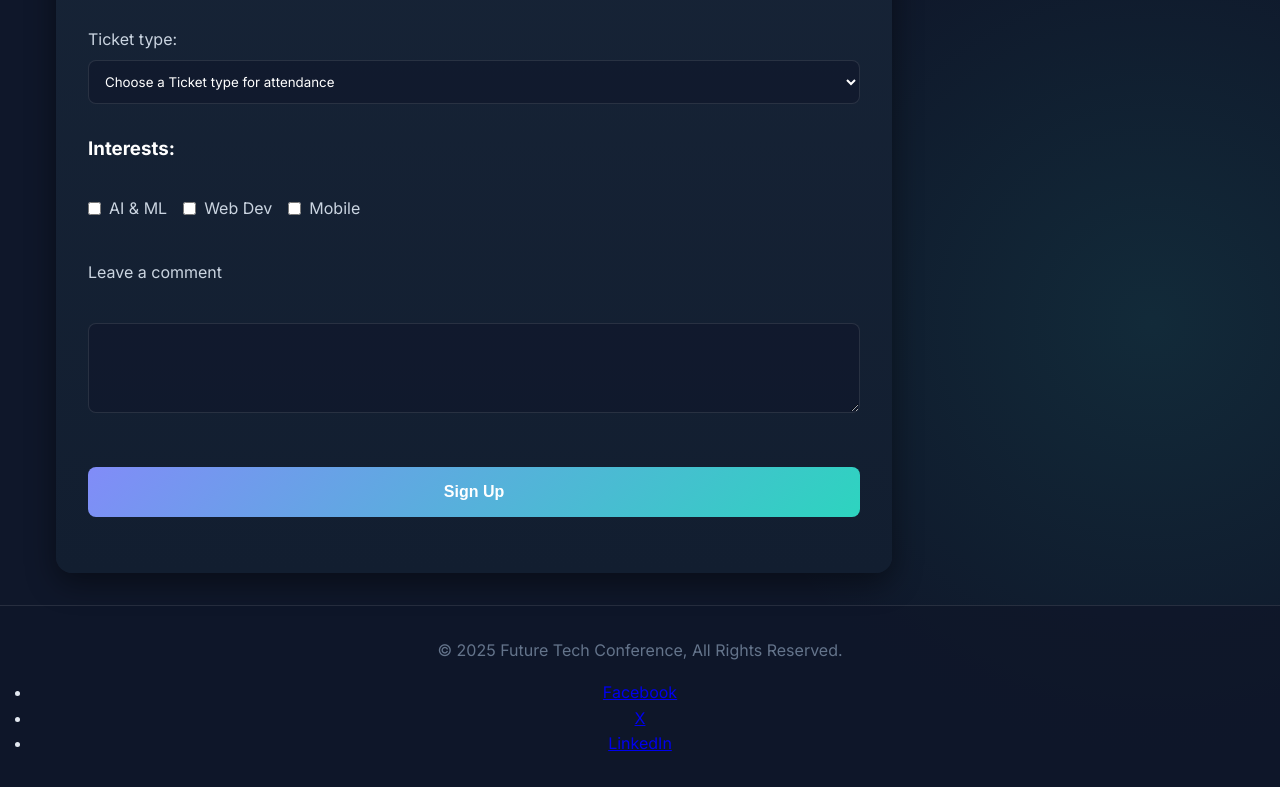
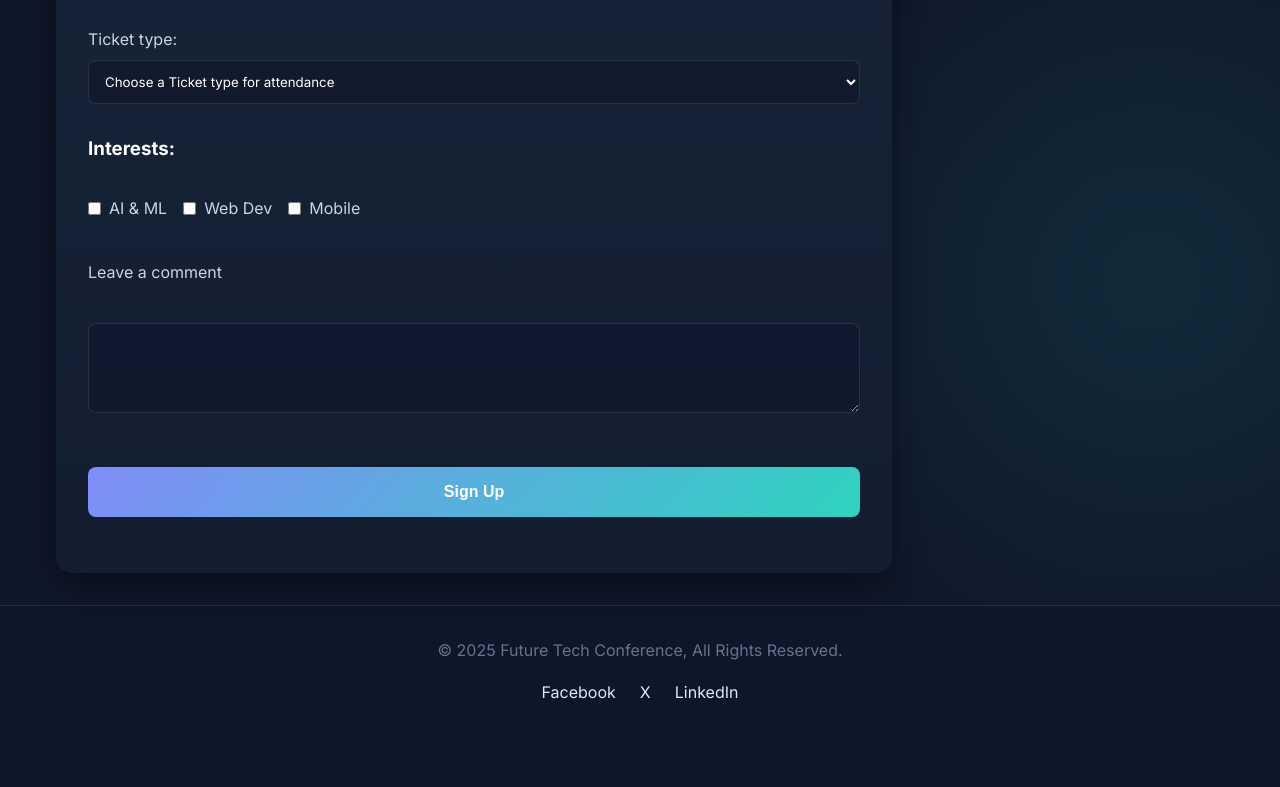
Before and after one commit to MariamTchelidze/forms-shota, a plain HTML site: page index.html in a window 1280 px wide. Shown: the part 1546-2333 px from the top of the page. After the commit the page ends 2284 px from the top, so only its background shows below. Drawn offline with Linux system fonts and the light colour scheme.

Commit message:
edited footer code

```diff
--- a/index.html
+++ b/index.html
@@ -151,11 +151,11 @@
     </div>
     <footer>
       <p>&copy; 2025 Future Tech Conference, All Rights Reserved.</p>
-      <ul>
-        <li><a href="#">Facebook</a></li>
-        <li><a href="#">X</a></li>
-        <li><a href="#">LinkedIn</a></li>
-      </ul>
+      <nav class="socials">
+        <a href="#">Facebook</a>
+        <a href="#">X</a>
+        <a href="#">LinkedIn</a>
+      </nav>
     </footer>
   </body>
 </html>
```
